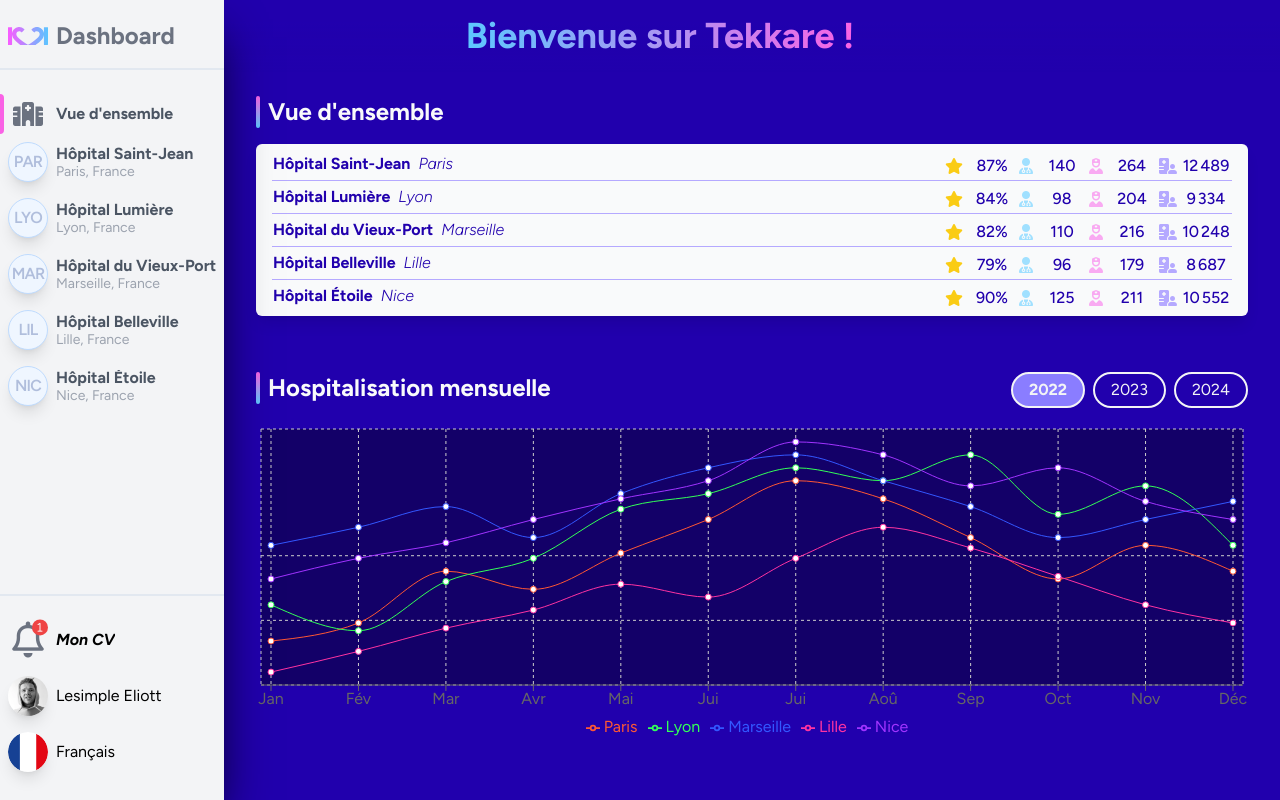
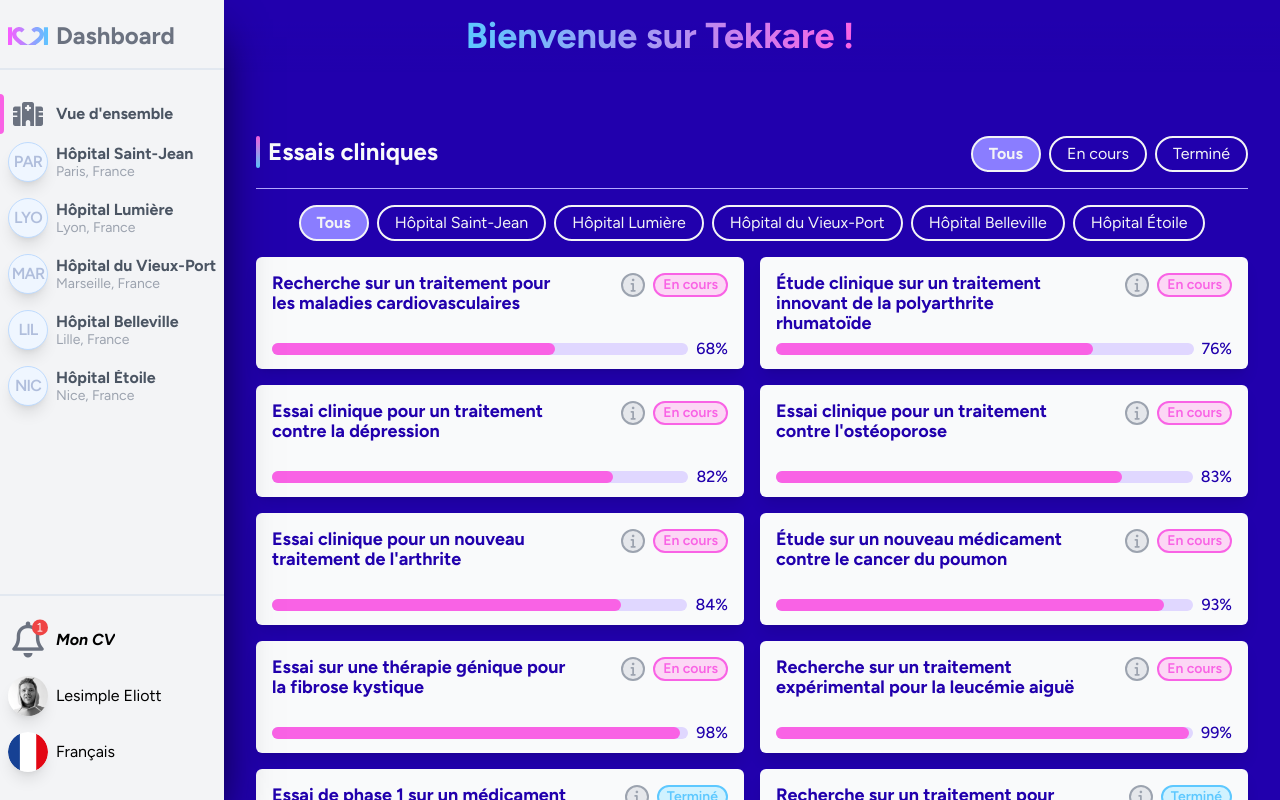
Before and after one commit to lesimpleliott/Tekkare-dashboard, a React (Vite) app: page / in a window 1280 px wide. Built offline with nearby package versions, Linux system fonts and the light colour scheme.

Commit message:
Clinical Trials // Add hospital filter to Home page

```diff
--- a/src/components/ClinicalTrials/ClinicalTrials.tsx
+++ b/src/components/ClinicalTrials/ClinicalTrials.tsx
@@ -13,53 +13,85 @@
   hospitalDisplay?: boolean;
 }) => {
   const { t, i18n } = useTranslation();
-  const [filter, setFilter] = useState("all");
+  const [filterStatut, setFilterStatut] = useState("all");
+  const [filterHospital, setFilterHospital] = useState("all");
   const hospitals = useHospitalStore((state) => state.hospitals);
 
   // Tableau des boutons de filtre
   const filterButtons = [
     { label: "all", text: "status.all" },
+    { label: "inProgress", text: "status.inProgress" },
     { label: "completed", text: "status.completed" },
-    { label: "inProgress", text: "status.inProgress" },
   ];
 
-  // Fonction pour obtenir les essais cliniques filtrés et triés
-  const filteredAndSortedTrials = trials
-    .filter((trial) => {
-      const progress = calculateProgress(trial.startDate, trial.endDate);
-      const isCompleted = progress >= 100;
+  const filteredAndSortedTrials = trials.filter((trial) => {
+    const progress = calculateProgress(trial.startDate, trial.endDate);
+    const isCompleted = progress >= 100;
 
-      if (filter === "completed") {
-        return isCompleted;
-      } else if (filter === "inProgress") {
-        return !isCompleted;
-      } else {
-        return true;
-      }
-    })
-    .sort(
-      (a, b) => new Date(b.endDate).getTime() - new Date(a.endDate).getTime(),
-    );
+    // Filtre par statut
+    if (filterStatut === "completed" && !isCompleted) {
+      return false;
+    } else if (filterStatut === "inProgress" && isCompleted) {
+      return false;
+    }
+
+    // Filtre par hôpital
+    if (filterHospital !== "all") {
+      const hospital = hospitals.find((hospital) =>
+        hospital.clinicalTrials.some(
+          (hTrial) => hTrial.trialId === trial.trialId,
+        ),
+      );
+      return hospital && hospital.id === filterHospital;
+    }
+
+    return true;
+  });
+  // // Tri par date de fin
+  // .sort(
+  //   (a, b) => new Date(b.endDate).getTime() - new Date(a.endDate).getTime(),
+  // );
 
   return (
-    <section className="mt-4">
-      <div className="mt-6 flex flex-col items-start justify-center gap-x-4 gap-y-2 pb-4 sm:flex-row sm:justify-between">
+    <section className="mt-4 space-y-4">
+      <div className="mt-6 flex flex-col items-start justify-center gap-x-4 gap-y-2 sm:flex-row sm:justify-between">
         {/* Titre */}
         <h2>{t("clinicalTrials")}</h2>
 
-        {/* Filter Buttons */}
-        <div className="flex justify-end gap-2">
+        {/* Filter Progress Statut */}
+        <div className="flex flex-wrap justify-end gap-2">
           {filterButtons.map((button, index) => (
             <button
               key={index}
-              className={`filterButton ${filter === button.label ? "active" : ""}`}
-              onClick={() => setFilter(button.label)}
+              className={`filterButton ${filterStatut === button.label ? "active" : ""}`}
+              onClick={() => setFilterStatut(button.label)}
             >
               {t(button.text)}
             </button>
           ))}
         </div>
       </div>
+
+      {/* Filter Hospital */}
+      {hospitalDisplay && (
+        <div className="flex flex-wrap gap-2 border-t border-main-200 pt-4 sm:justify-center">
+          <button
+            className={`filterButton ${filterHospital === "all" ? "active" : ""}`}
+            onClick={() => setFilterHospital("all")}
+          >
+            {t("status.all")}
+          </button>
+          {hospitals.map((hospital) => (
+            <button
+              key={hospital.id}
+              className={`filterButton ${filterHospital === hospital.id ? "active" : ""}`}
+              onClick={() => setFilterHospital(hospital.id)}
+            >
+              {t(hospital.name[i18n.language as keyof typeof hospital.name])}
+            </button>
+          ))}
+        </div>
+      )}
 
       <div className="grid grid-cols-1 gap-4 lg:grid-cols-2">
         {filteredAndSortedTrials.map((trial, index) => {
--- a/src/components/ClinicalTrials/TrialCard.tsx
+++ b/src/components/ClinicalTrials/TrialCard.tsx
@@ -15,15 +15,17 @@
 
   const progress = calculateProgress(trial.startDate, trial.endDate);
   const isCompleted = progress >= 100;
-  const [cardIsOpen, setCardIsOpen] = useState(true); // Toggle Info 'false' par défaut
+  const [cardIsOpen, setCardIsOpen] = useState(false); // Toggle Info 'false' par défaut
   const capitalize = (str: string) =>
     str.charAt(0).toUpperCase() + str.slice(1);
 
   return (
     <article className="KPICard flex h-fit flex-col gap-2 px-4 pt-4">
+      {/* CARD // VISIBLE DATA */}
+      <section className="flex flex-col justify-between">
         <div className="items-between flex justify-between gap-2">
           {/* Titre essai */}
-        <h3 className="w-full pr-10 text-lg font-bold leading-5">
+          <h3 className="pr-10 text-lg font-bold leading-5 lg:line-clamp-3 lg:h-16">
             {String(trial.name[i18n.language as keyof typeof trial.name])}
           </h3>
 
@@ -61,10 +63,11 @@
           </div>
           <p className="font-medium">{Math.min(progress, 100)}%</p>
         </div>
+      </section>
 
-      {/* Infos */}
+      {/* CARD // COLLAPSED DATA */}
       <section
-        className={`flex flex-col overflow-hidden text-sm transition-all duration-300 ease-out ${cardIsOpen ? "h-fit border-t border-main-200 pb-3 pt-2" : "h-0"}`}
+        className={`flex flex-col overflow-hidden text-sm transition-all duration-500 ease-out ${cardIsOpen ? "h-fit border-t border-main-200 pb-3 pt-2" : "h-0"}`}
       >
         {/* Trial ID */}
         <div className="">
--- a/src/index.css
+++ b/src/index.css
@@ -44,7 +44,7 @@
 }
 
 .filterButton {
-  @apply rounded-full border-2 border-gray-100 px-4 py-1 text-gray-100;
+  @apply rounded-full border-2 border-gray-100 px-4 py-1 text-gray-100 transition-all duration-200 ease-in-out;
 }
 .filterButton.active {
   @apply bg-main-300 font-bold;
--- a/src/pages/Home.tsx
+++ b/src/pages/Home.tsx
@@ -1,8 +1,8 @@
 import { useTranslation } from "react-i18next";
 import ClinicalTrials from "../components/ClinicalTrials/ClinicalTrials";
 import MainTitle from "../components/MainTitle";
-import MonthlyHospitalizations from "../components/MonthlyHospitalizations/MonthlyHospitalizations";
-import Overview from "../components/Overview/Overview";
+// import MonthlyHospitalizations from "../components/MonthlyHospitalizations/MonthlyHospitalizations";
+// import Overview from "../components/Overview/Overview";
 import { useHospitalStore } from "../stores/datas.store";
 import { filterTrialProgress } from "../utils/filterTrialProgress";
 
@@ -21,8 +21,8 @@
       <MainTitle title={t("welcomeMessage")} />
 
       <div className="mx-auto mt-16 flex max-w-5xl flex-col gap-3 lg:gap-8">
-        <Overview />
-        <MonthlyHospitalizations />
+        {/* <Overview />
+        <MonthlyHospitalizations /> */}
         <ClinicalTrials trials={filterProgress} hospitalDisplay={true} />
       </div>
     </main>
```
Lines whose indentation alone changed are shown as unchanged.
